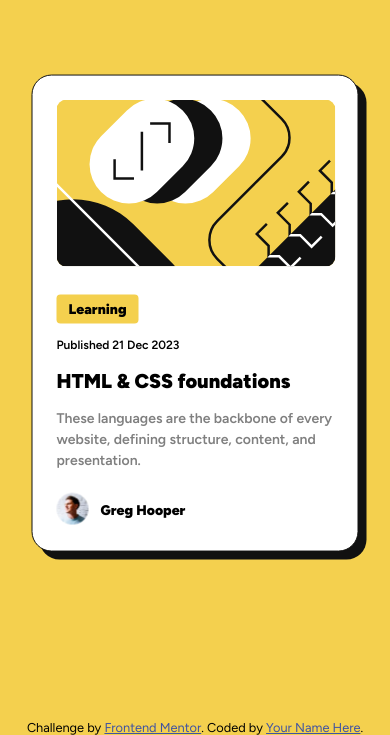
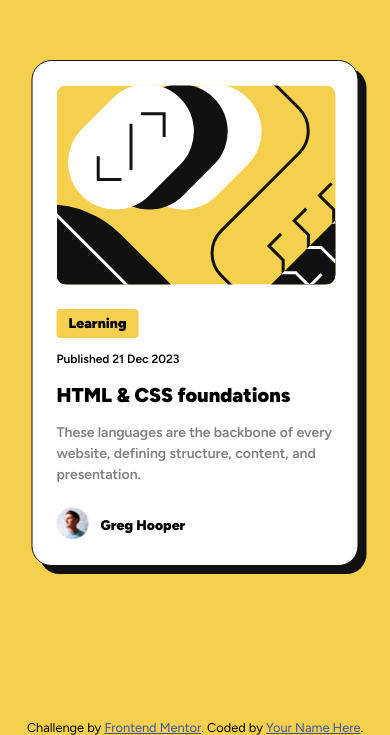
Before and after one commit to VH135/blog-preview-card, a plain HTML site: page index.html in a window 390 px wide. Shown: the part 109-844 px from the top of the page. Drawn offline with Linux system fonts and the light colour scheme.

Commit message:
fix media styles

```diff
--- a/styles/scss/styles.scss
+++ b/styles/scss/styles.scss
@@ -132,13 +132,14 @@ body {
 
     .card-image {
         width: 279px;
+        height: 200px;
         margin-bottom: 24px;
     }
 
     .card-image img {
-        max-width: 100%;
+        height: 100%;
         border-radius: 10px;
-        object-fit: contain;
+        object-fit: cover;
     }
 
     .card-heading {
```
Also changed, not shown: styles/css/styles.css.
